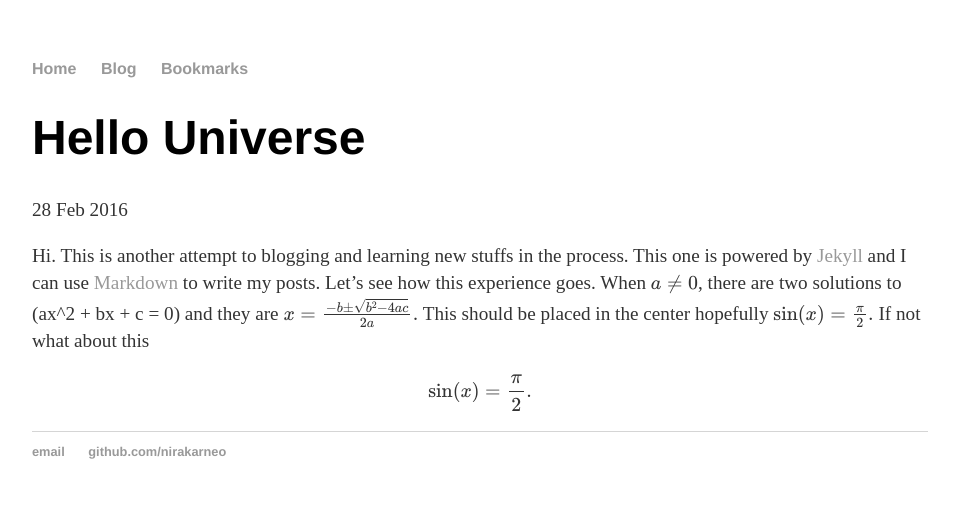
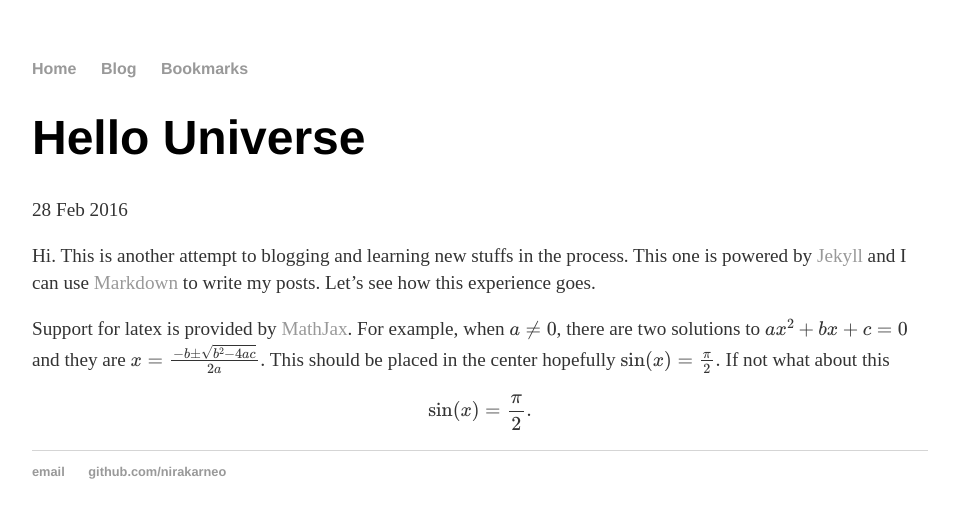
Before and after one commit to nirakarneo/nirakarneo.github.io, a Jekyll site: the page built from _posts/2016-02-28-new-post.md, in a window 1280 px wide. Shown: the top 518 px of the page, without its empty margins (160-1119 px from the left). Built offline with Jekyll 4.4.1, drawn with Linux system fonts in a browser that asks for light colours; formulas are drawn with MathJax 3; comment, search, counter and statistics services are not loaded.

Commit message:
Update 2016-02-28-new-post.md

```diff
--- a/_posts/2016-02-28-new-post.md
+++ b/_posts/2016-02-28-new-post.md
@@ -4,4 +4,5 @@ title: "Hello Universe"
 date: 2016-02-28
 ---
 Hi. This is another attempt to blogging and learning new stuffs in the process. This one is powered by [Jekyll](http://jekyllrb.com) and I can use [Markdown](http://daringfireball.net/projects/markdown/) to write my posts. Let's see how this experience goes.
-When $a \ne 0$, there are two solutions to \(ax^2 + bx + c = 0\) and they are $$x = {-b \pm \sqrt{b^2-4ac} \over 2a}.$$ This should be placed in the center hopefully \[\sin(x)=\frac{\pi}{2}.\] If not what about this \begin{align} \sin(x)=\frac{\pi}{2}. \end{align}
+
+Support for latex is provided by [MathJax](https://www.mathjax.org/). For example, when $a \ne 0$, there are two solutions to \[ax^2 + bx + c = 0\] and they are $$x = {-b \pm \sqrt{b^2-4ac} \over 2a}.$$ This should be placed in the center hopefully \[\sin(x)=\frac{\pi}{2}.\] If not what about this \begin{align} \sin(x)=\frac{\pi}{2}. \end{align}
```
